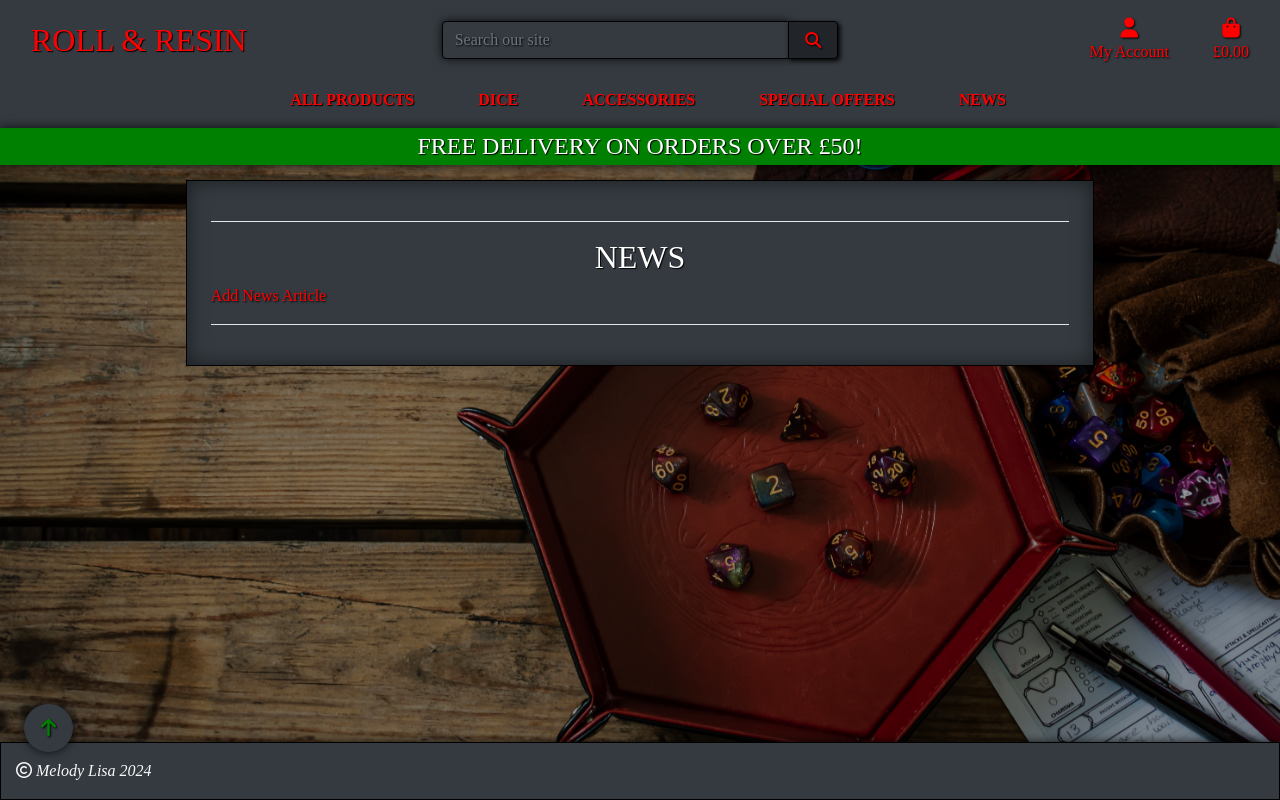
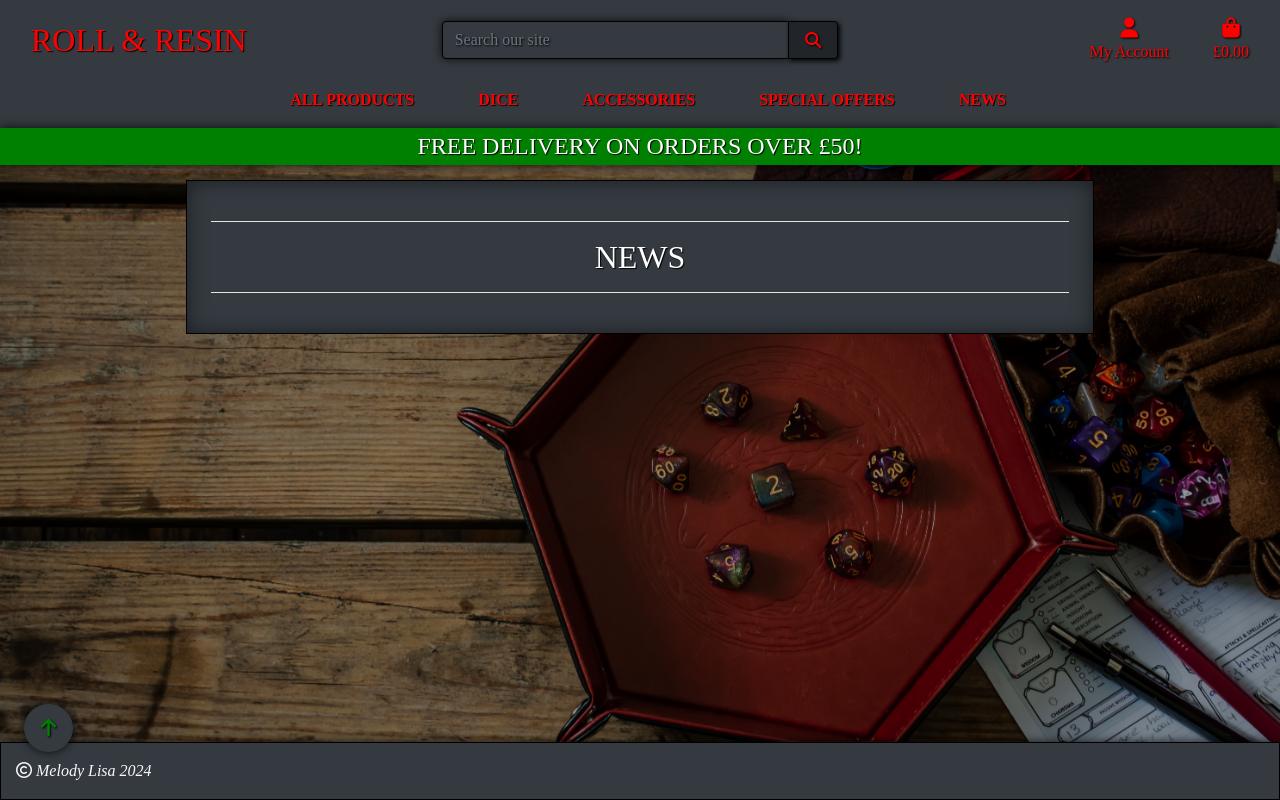
Before and after one commit to Melody-Lisa/roll-resin, a Django app: page /news/ in a window 1280 px wide. Run offline with Django 3.2, Linux system fonts and the light colour scheme; data that the repository does not hold is empty; some libraries are stand-ins or nearby versions; some web fonts are replaced.

Commit message:
Remove unnecessary manage news functionality

```diff
--- a/news/templates/news/news.html
+++ b/news/templates/news/news.html
@@ -16,7 +16,9 @@
             <div class="content-box p-4 rounded-0 bg-dark shade-invert border-black box-shadow text-white">
                 <hr>
                 <h2 class="logo-font text-center">News</h2>
+                {% if request.user.is_superuser %}
                 <a href="{% url 'add_news_item' %}" class="btn-up text-red">Add News Article</a>
+                {% endif %}
                 <hr>
 
                 <div class="row">
--- a/news/urls.py
+++ b/news/urls.py
@@ -6,8 +6,6 @@ from . import views
 urlpatterns = [
     path('', views.news_items, name='news_items'),
     path('add_news_item/', views.add_news_item, name='add_news_item'),
-    path('manage_news_items/', views.manage_news_items,
-         name='manage_news_items'),
     path('edit_news_item/<int:news_item_id>/', views.edit_news_item,
          name='edit_news_item'),
     path('delete_news_item/<int:news_item_id>/', views.delete_news_item,
--- a/news/views.py
+++ b/news/views.py
@@ -25,21 +25,6 @@ def news_items(request):
     }
 
     return render(request, 'news/news.html', context)
-
-
-def manage_news_items(request):
-    """
-    A view to manage all news items
-    """
-    all_news_items = News.objects.order_by('-create_date')
-    news_items_count = News.objects.filter().count()
-
-    context = {
-        'news_items': all_news_items,
-        'news_items_count': news_items_count
-    }
-
-    return render(request, 'news/manage_news_items.html', context)
 
 
 @login_required
--- a/static/css/style.css
+++ b/static/css/style.css
@@ -196,7 +196,8 @@ h2 .logo-font {
     color: red !important;
 }
 
-.text-green {
+.text-green,
+.text-muted {
     color: green !important;
 }
 
```
